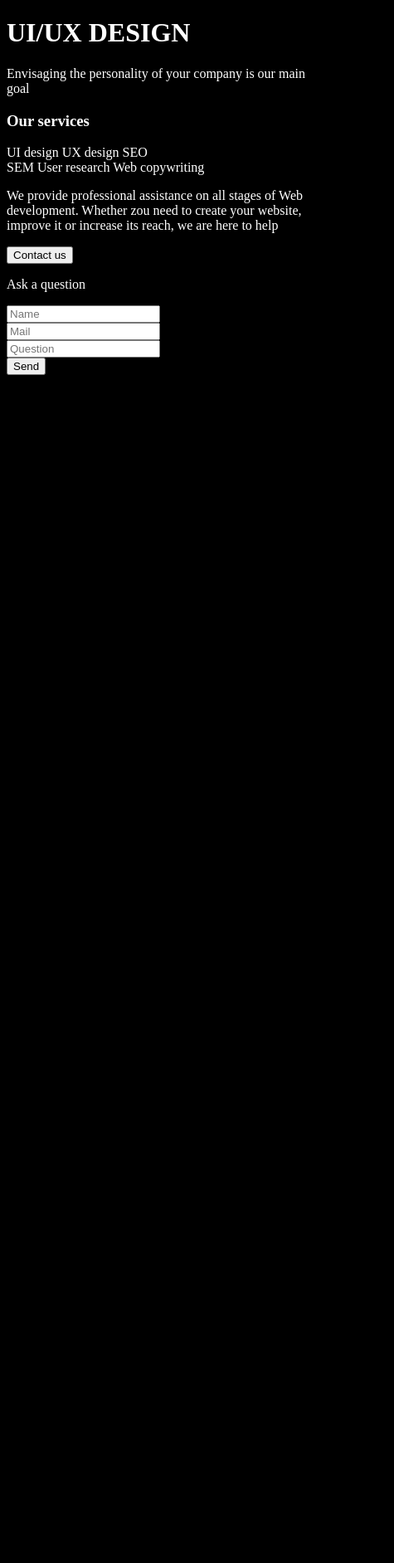
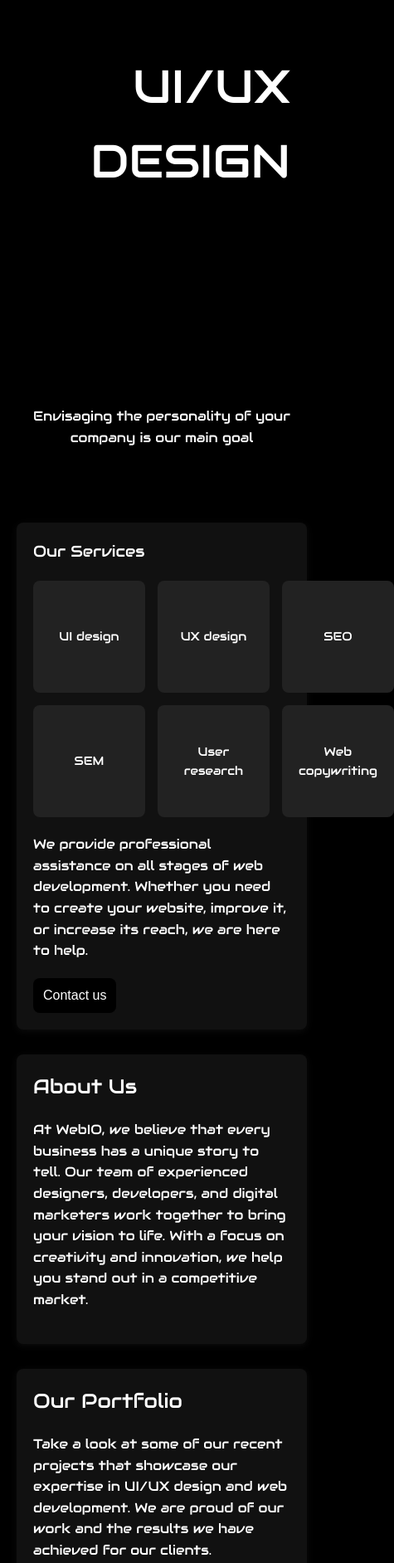
Before and after one commit to ZigaRodeDev/SampleWebSite, a plain HTML site: page index.html in a window 390 px wide. Shown: the top 1884 px of the page at 83% size, 475 px wide, since content can reach past the window. Before the commit the page ends 844 px from the top, so only its background shows below. Drawn offline with Linux system fonts and the light colour scheme.

Commit message:
Masive update

```diff
--- a/index.html
+++ b/index.html
@@ -6,29 +6,89 @@
   <title>WebIO - UI/UX Design</title>
   <link rel="stylesheet" href="styles.css">
 </head>
-<!-- This is body -->
-<body style="background-color: black;">
-<h1 style="color:white">UI/UX DESIGN</h1>
-<p style="color:white">Envisaging the personality of your company is our main goal</p>
-<div id="services">
-    <h3 style="color:white">Our services</h3>
-    <span style="color:white">UI design</span>
-    <span style="color:white">UX design</span>
-    <span style="color:white">SEO</span>
-    <br>
-    <span style="color:white">SEM</span>
-    <span style="color:white">User research</span>
-    <span style="color:white">Web copywriting</span>
+<body>
+
+<!-- Naslovnica -->
+ <header>
+  <h1 class="title">UI/UX DESIGN</h1>
+  <p class="subtitle">Envisaging the personality of your company is our main goal</p>
+</header>
+
+  <section id="services">
+    <h3>Our Services</h3>
+    <div class="service-list">
+      <span>UI design</span>
+      <span>UX design</span>
+      <span>SEO</span>
+      <span>SEM</span>
+      <span>User research</span>
+      <span>Web copywriting</span>
     </div>
-<p style="color:white">We provide professional assistance on all stages of Web development.
-Whether zou need to create your website, improve it or increase its reach, we are here to help</p>
-    <button target="_blank" style="color:black">Contact us</button>
+    <p>
+      We provide professional assistance on all stages of web development. Whether you need to create your website, improve it, or increase its reach, we are here to help.
+    </p>
+    <button target="_blank">Contact us</button>
+  </section>
+
+  <!-- Dodatna vsebina -->
+  <section id="about">
+    <h2>About Us</h2>
+    <p>
+      At WebIO, we believe that every business has a unique story to tell. Our team of experienced designers, developers, and digital marketers work together to bring your vision to life. With a focus on creativity and innovation, we help you stand out in a competitive market.
+    </p>
+  </section>
+
+  <section id="portfolio">
+    <h2>Our Portfolio</h2>
+    <p>
+      Take a look at some of our recent projects that showcase our expertise in UI/UX design and web development. We are proud of our work and the results we have achieved for our clients.
+    </p>
+    <div class="portfolio-items">
+      <article class="portfolio-item">
+        <h3>Project One</h3>
+        <p>A modern and responsive website design for a leading tech company.</p>
+      </article>
+      <article class="portfolio-item">
+        <h3>Project Two</h3>
+        <p>An innovative e-commerce platform that enhances user engagement and drives sales.</p>
+      </article>
+      <article class="portfolio-item">
+        <h3>Project Three</h3>
+        <p>A creative digital solution for a startup, combining stunning visuals with seamless functionality.</p>
+      </article>
+    </div>
+  </section>
+
+  <section id="testimonials">
+    <h2>What Our Clients Say</h2>
+    <blockquote>
+      <p>"WebIO transformed our online presence. Their attention to detail and innovative design exceeded our expectations."</p>
+      <footer>— Alex, CEO of TechCorp</footer>
+    </blockquote>
+    <blockquote>
+      <p>"The team at WebIO is creative and professional. We highly recommend their services."</p>
+      <footer>— Jamie, Founder of Startup Inc.</footer>
+    </blockquote>
+  </section>
+
+  <section id="contact">
+    <h2>Contact Us</h2>
+    <p>If you have any questions or would like to discuss your project, please reach out to us.</p>
     <div id="form">
-    <p style="color:white">Ask a question</p>
-    <input type="text" id="name" name="name" placeholder="Name"><br>
-    <input type="text" id="mail" name="mail" placeholder="Mail"><br>
-    <input type="text" id="question" name="question" placeholder="Question"><br>
-    <button>Send</button>
+      <form action="submit_form.php" method="post">
+        <label for="name">Name:</label><br>
+        <input type="text" id="name" name="name" placeholder="Your Name"><br>
+        <label for="mail">Email:</label><br>
+        <input type="email" id="mail" name="mail" placeholder="Your Email"><br>
+        <label for="question">Your Question:</label><br>
+        <textarea id="question" name="question" placeholder="Ask your question here"></textarea><br>
+        <button type="submit">Send</button>
+      </form>
     </div>
+  </section>
+
+  <footer>
+    <p>&copy; 2025 WebIO. All rights reserved.</p>
+  </footer>
 </body>
 </html>
--- a/styles.css
+++ b/styles.css
@@ -0,0 +1,209 @@
+@import url('https://fonts.googleapis.com/css2?family=Audiowide&display=swap');
+
+/* Reset osnovnih slogov */
+* {
+  margin: 0;
+  padding: 0;
+  box-sizing: border-box;
+}
+
+/* Osnovni slog za telo strani z uporabo fonta Audiowide */
+body {
+  font-family: 'Audiowide', sans-serif;
+  background-color: #000;
+  color: #fff;
+  line-height: 1.6;
+  padding: 20px;
+}
+
+/* Glava strani */
+header {
+  background-color: #000;
+  color: #fff;
+  padding: 40px 20px;
+  /* Privzeto centriranje se bo uporabilo le, če element nima lastne poravnave */
+  text-align: center;
+  margin-bottom: 30px;
+  border-radius: 8px;
+  transition: transform 0.3s ease, box-shadow 0.3s ease;
+}
+
+header:hover {
+  transform: translateY(-3px);
+  box-shadow: 0 4px 15px rgba(255, 255, 255, 0.1);
+}
+
+/* Nov dodatek: Header naslov in podnaslov */
+/* Naslov (npr. h1 z razredom .title) bo poravnan na desno */
+header .title {
+  text-align: right;
+  font-size: 3.5em;
+}
+
+/* Podnaslov (npr. p z razredom .subtitle) bo centriran in bo imel dodatni razmik zgoraj */
+header .subtitle {
+  text-align: center;
+  margin-top: 250px;
+}
+
+/* Naslovi in odstavki */
+h1, h2, h3 {
+  margin-bottom: 20px;
+  font-weight: 300;
+}
+
+p {
+  margin-bottom: 20px;
+}
+
+/* Sekcije */
+section {
+  background-color: #111;
+  padding: 30px;
+  margin: 30px auto;
+  max-width: 1200px;
+  border-radius: 8px;
+  box-shadow: 0 2px 10px rgba(255, 255, 255, 0.05);
+  transition: transform 0.3s ease, box-shadow 0.3s ease;
+}
+
+section:hover {
+  transform: translateY(-3px);
+  box-shadow: 0 4px 15px rgba(255, 255, 255, 0.1);
+}
+
+/* Sekcija storitev: razdeljena v 2 vrstici po 3 kvadratke */
+#services .service-list {
+  display: grid;
+  grid-template-columns: repeat(3, 1fr);
+  gap: 15px;
+  margin-bottom: 20px;
+}
+
+#services span {
+  background-color: #222;
+  color: #fff;
+  padding: 20px;
+  border-radius: 8px;
+  transition: background-color 0.3s ease, transform 0.3s ease;
+  cursor: pointer;
+  font-size: 0.9em;
+  aspect-ratio: 1 / 1; /* Ohrani kvadratno obliko */
+  display: flex;
+  align-items: center;
+  justify-content: center;
+  text-align: center;
+}
+
+#services span:hover {
+  background-color: #333;
+  transform: translateY(-3px);
+}
+
+/* Portfelj */
+.portfolio-items {
+  display: grid;
+  grid-template-columns: repeat(auto-fit, minmax(280px, 1fr));
+  gap: 20px;
+}
+
+.portfolio-item {
+  background-color: #111;
+  padding: 20px;
+  border-radius: 8px;
+  box-shadow: 0 2px 10px rgba(255, 255, 255, 0.05);
+  transition: transform 0.3s ease, box-shadow 0.3s ease;
+  cursor: pointer;
+}
+
+.portfolio-item:hover {
+  transform: translateY(-5px) scale(1.02);
+  box-shadow: 0 6px 20px rgba(255, 255, 255, 0.1);
+}
+
+/* Mnenja strank */
+#testimonials blockquote {
+  border-left: 4px solid #fff;
+  padding-left: 20px;
+  margin-bottom: 20px;
+  font-style: italic;
+  transition: transform 0.3s ease;
+}
+
+#testimonials blockquote:hover {
+  transform: translateX(5px);
+}
+
+/* Kontaktni obrazec */
+#form form {
+  display: flex;
+  flex-direction: column;
+}
+
+#form input[type="text"],
+#form input[type="email"],
+#form textarea {
+  padding: 12px;
+  margin-bottom: 20px;
+  border: 1px solid #444;
+  border-radius: 8px;
+  font-size: 1em;
+  background-color: #222;
+  color: #fff;
+  transition: border-color 0.3s ease;
+}
+
+#form input[type="text"]:focus,
+#form input[type="email"]:focus,
+#form textarea:focus {
+  border-color: #fff;
+  outline: none;
+}
+
+#form button,
+button {
+  padding: 12px;
+  border: none;
+  background-color: #000;
+  color: #fff;
+  cursor: pointer;
+  border-radius: 8px;
+  font-size: 1em;
+  transition: background-color 0.3s ease, transform 0.3s ease;
+}
+
+#form button:hover,
+button:hover {
+  background-color: #333;
+  transform: scale(1.03);
+}
+
+/* Noga strani */
+footer {
+  text-align: center;
+  padding: 20px;
+  background-color: #000;
+  color: #fff;
+  margin-top: 30px;
+  border-radius: 8px;
+  transition: background-color 0.3s ease;
+}
+
+footer:hover {
+  background-color: #333;
+}
+
+/* Responsivno oblikovanje */
+@media (max-width: 768px) {
+  header h1 {
+    font-size: 2.2em;
+  }
+
+  header p {
+    font-size: 1em;
+  }
+
+  section {
+    padding: 20px;
+  }
+}
```
Also changed, not shown: about.html (+1 -1 lines), header_1.jpg (renamed from header.jpg). Lines whose indentation alone changed are shown as unchanged.
